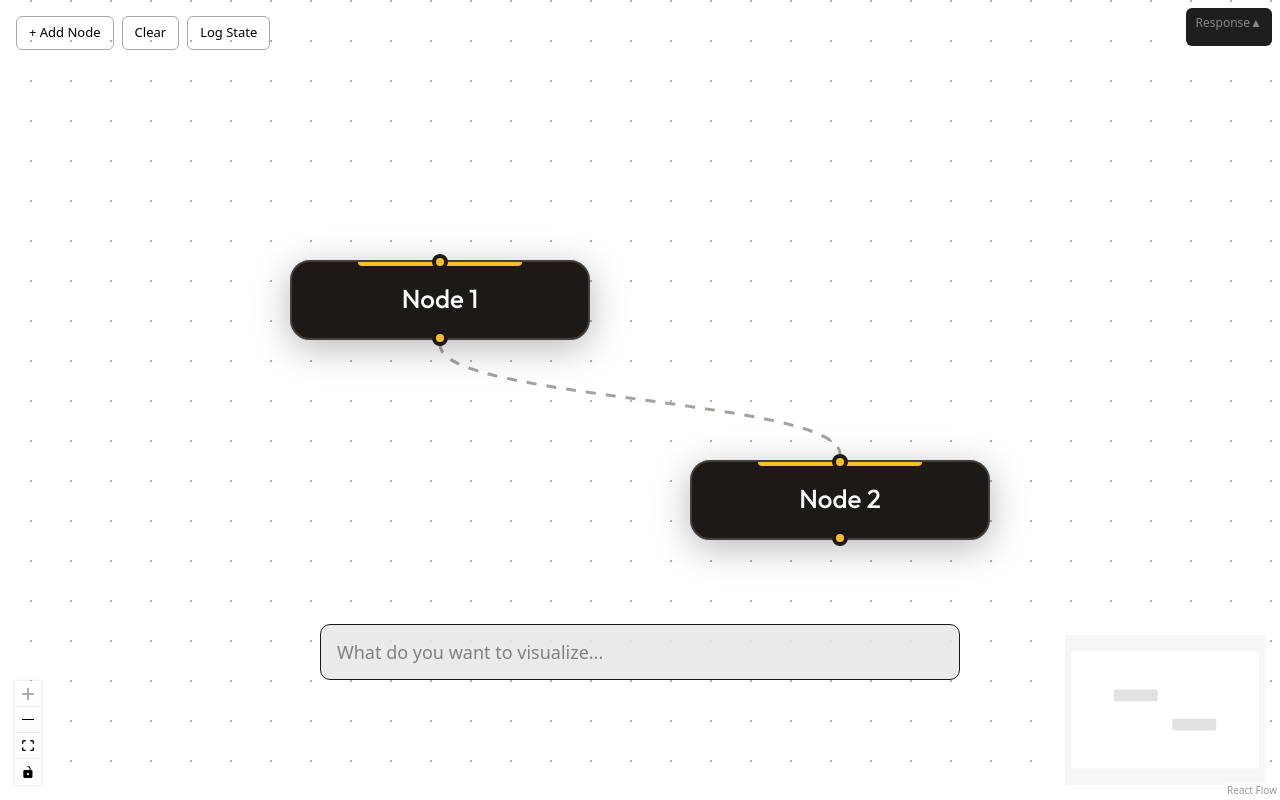
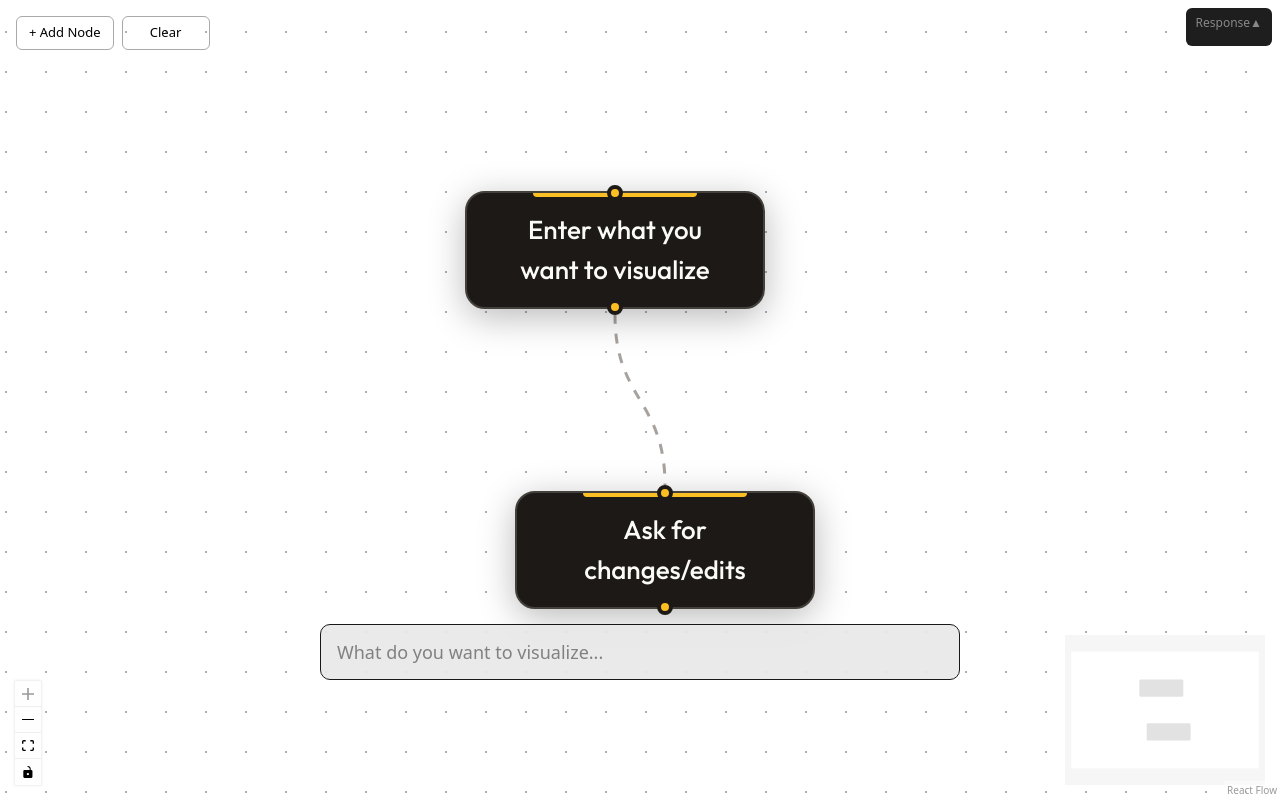
Before and after one commit to Nick-Chandler/canvas-lm, a Next.js app: page /canvas in a window 1280 px wide. Built offline with nearby package versions, Linux system fonts and the light colour scheme.

Commit message:
default nodes are instructions

```diff
--- a/app/api/generate/route.ts
+++ b/app/api/generate/route.ts
@@ -47,9 +47,7 @@ When a "Current graph:" section is provided in the request, treat it as the exis
 
 If the user asks for a new, unrelated graph, keep all existing nodes and edges and append the new graph's nodes and edges to them. Only remove existing nodes or edges when the user explicitly asks to remove or replace them.
 
-Output only the graph text in the format described above. No explanation, no markdown fences, no commentary.
-
-/no_think`;
+Output only the graph text in the format described above. No explanation, no markdown fences, no commentary.`;
 
 const models = {
   qwen9: openrouter('qwen/qwen3.5-9b:nitro'),
--- a/app/canvas/RFlowCanvas.css
+++ b/app/canvas/RFlowCanvas.css
@@ -87,6 +87,7 @@
 
 .canvas-toolbar button {
   padding: 6px 12px;
+  min-width: 88px;
   border: 1px solid darkgray;
   border-radius: 6px;
   cursor: pointer;
@@ -94,7 +95,7 @@
 }
 
 .canvas-toolbar button:hover {
-  background-color: lightgray;
+  background-color: #efefef;
 }
 
 .response-box {
--- a/app/canvas/RFlowCanvas.tsx
+++ b/app/canvas/RFlowCanvas.tsx
@@ -23,13 +23,13 @@ import { applyLayout, LayoutType } from './graphLayout';
 type Position = { x: number; y: number };
 
 // Sample positions
-const p1: Position = { x: 100, y: 100 }
-const p2: Position = { x: 300, y: 200 }
+const p1: Position = { x: 100, y: 50 }
+const p2: Position = { x: 125, y: 200 }
 const origin: Position = { x: 0, y: 0 }
 
 const initialNodes: Node[] = [
-  { id: '1', position: p1, data: { label: 'Node 1' } },
-  { id: '2', position: p2, data: { label: 'Node 2' } },
+  { id: '1', position: p1, data: { label: 'Enter what you want to visualize' } },
+  { id: '2', position: p2, data: { label: 'Ask for changes/edits' } },
 ];
 
 const initialEdges: Edge[] = [
@@ -87,6 +87,7 @@ export default function InfiniteCanvas() {
   const [loading, setLoading] = React.useState(false);
   const [layout, setLayout] = React.useState<LayoutType>('network');
 
+  // DEBUG - logs nodes and edges to the console
   function handleLogState() {
     console.log('nodes:', nodes);
     console.log(JSON.stringify(nodes, null, 2));
@@ -153,7 +154,7 @@ export default function InfiniteCanvas() {
       <div className="canvas-toolbar">
         <button onClick={handleAddNode}>+ Add Node</button>
         <button onClick={() => { setNodes([]); setEdges([]); setResponse(''); }}>Clear</button>
-        <button onClick={handleLogState}>Log State</button>
+        {/*<button onClick={handleLogState}>Log State</button>*/}
       </div>
       <div className="response-box">
         <div className="response-box-header" onClick={() => setResponseExpanded(e => !e)}>
--- a/app/canvas/graphLayout.ts
+++ b/app/canvas/graphLayout.ts
@@ -129,10 +129,10 @@ function placeRing(ids: string[], r: number, pos: Map<string, { x: number; y: nu
   });
 }
 
-// Single left-to-right line in traversal order.
+// Single top-to-bottom column in traversal order.
 function linear(nodes: Node[], edges: Edge[]): Node[] {
   const pos = new Map<string, { x: number; y: number }>();
-  traversalOrder(nodes, edges).forEach((id, i) => pos.set(id, { x: i * 400, y: 0 }));
+  traversalOrder(nodes, edges).forEach((id, i) => pos.set(id, { x: 0, y: i * 150 }));
   return applyPositions(nodes, pos);
 }
 
```
